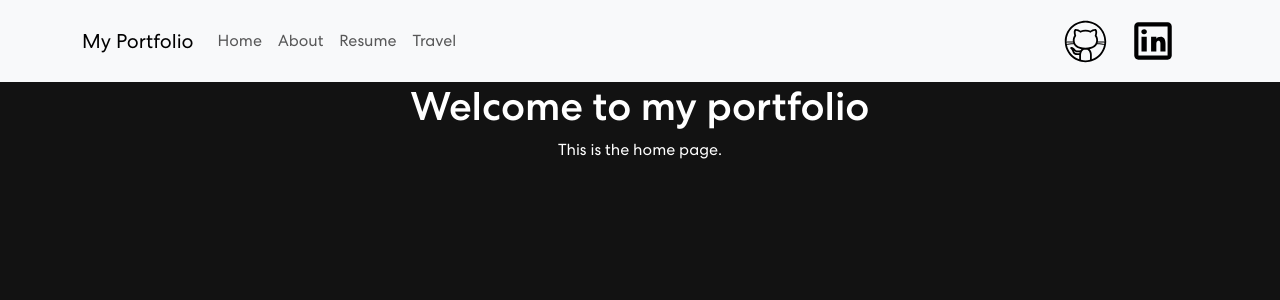
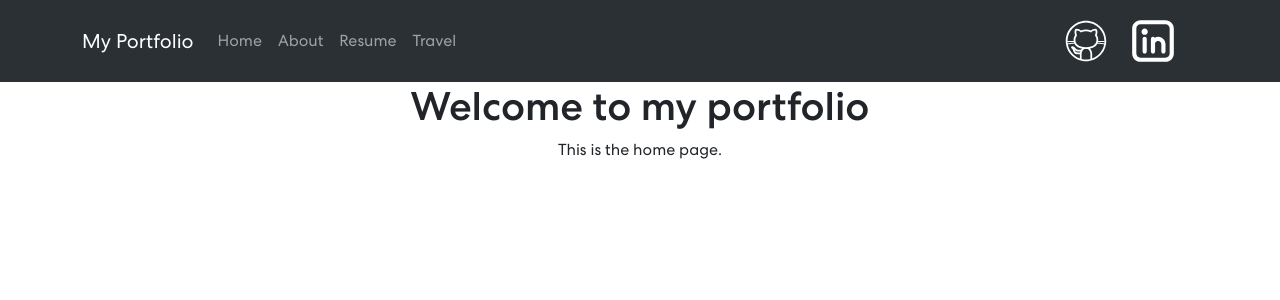
Before and after one commit to sabba2/portfolio, a React (Create React App) app: page / in a window 1280 px wide. Shown: the top 300 px of the page. Built offline with nearby package versions, Linux system fonts and the light colour scheme.

Commit message:
Update navbar

```diff
--- a/src/App.css
+++ b/src/App.css
@@ -17,64 +17,9 @@
   font-weight: 400;
 }
 
-/* Default CSS */
-* {
-  margin: 0;
-  padding: 0;
-  box-sizing: border-box;
-}
-
-html {
-  scroll-behavior: smooth;
-  scroll-padding-top: 75px;
-}
-
-body {
-  font-weight: 400;
-  overflow-x: hidden;
-  position: relative;
-  background-color: #121212 !important;
-  color: #fff !important;
-  font-family: "Centra", sans-serif !important;
-}
-
 .App {
   text-align: center;
-}
-
-.App-logo {
-  height: 40vmin;
-  pointer-events: none;
-}
-
-@media (prefers-reduced-motion: no-preference) {
-  .App-logo {
-    animation: App-logo-spin infinite 20s linear;
-  }
-}
-
-.App-header {
-  background-color: #282c34;
-  min-height: 100vh;
-  display: flex;
-  flex-direction: column;
-  align-items: center;
-  justify-content: center;
-  font-size: calc(10px + 2vmin);
-  color: white;
-}
-
-.App-link {
-  color: #61dafb;
-}
-
-@keyframes App-logo-spin {
-  from {
-    transform: rotate(0deg);
-  }
-  to {
-    transform: rotate(360deg);
-  }
+  font-family: Centra, sans-serif;
 }
 
 /* === NavBar Styles === */
@@ -83,9 +28,10 @@ body {
   max-width: 50px;
   height: auto;
   margin-right: 20px;
+  filter: invert(1) grayscale(1) contrast(100%) brightness(100%);
 }
 
 #github-logo {
-  max-width: 45px;
+  max-width: 44px;
   height: auto;
 }
--- a/src/components/NavBar.js
+++ b/src/components/NavBar.js
@@ -5,7 +5,12 @@ import linkedinIcon from "../assets/img/linkedin.svg";
 
 export const NavBar = () => {
   return (
-    <Navbar bg="dark" expand="lg" className="bg-body-tertiary">
+    <Navbar
+      bg="dark"
+      data-bs-theme="dark"
+      expand="lg"
+      className="bg-body-tertiary"
+    >
       <Container>
         <Navbar.Brand as={Link} to="/">
           My Portfolio
```
Also changed, not shown: src/assets/img/linkedin.svg.
